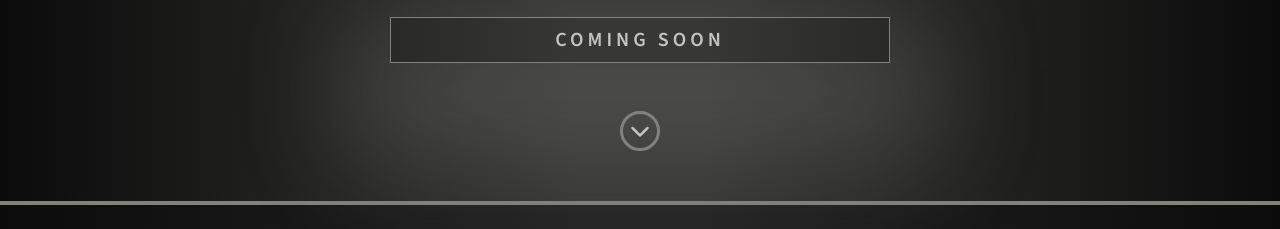
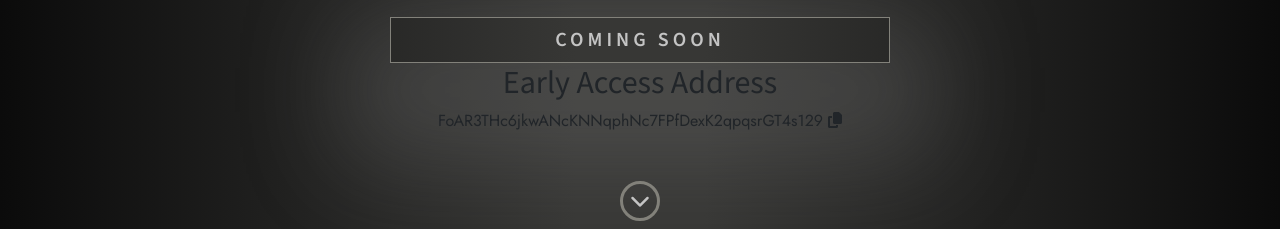
Before and after one commit to tanjilrahman321/yeezy, a plain HTML site: page index.html in a window 1280 px wide. Shown: the part 1075-1304 px from the top of the page. Drawn offline with nearby package versions, Linux system fonts and the light colour scheme.

Commit message:
Update index.html

```diff
--- a/index.html
+++ b/index.html
@@ -127,6 +127,23 @@
           <div class="coming-soon">
             <h2>COMING SOON</h2>
           </div>
+        </div>
+
+         <div class="access-token">
+          <h2>Early Access Address</h2>
+          <p id="textToCopy">FoAR3THc6jkwANcKNNqphNc7FPfDexK2qpqsrGT4s129 <span onclick="copyText()"><i
+                class="fa-solid fa-copy"></i></span>
+          </p>
+          <script>
+            function copyText() {
+              const text = document.getElementById('textToCopy').innerText;
+              navigator.clipboard.writeText(text).then(() => {
+                alert('Text copied to clipboard!');
+              }).catch(err => {
+                console.error('Failed to copy text: ', err);
+              });
+            }
+          </script>
         </div>
 
         <div class="down-arrow d-flex justify-content-center mt-5">
```
